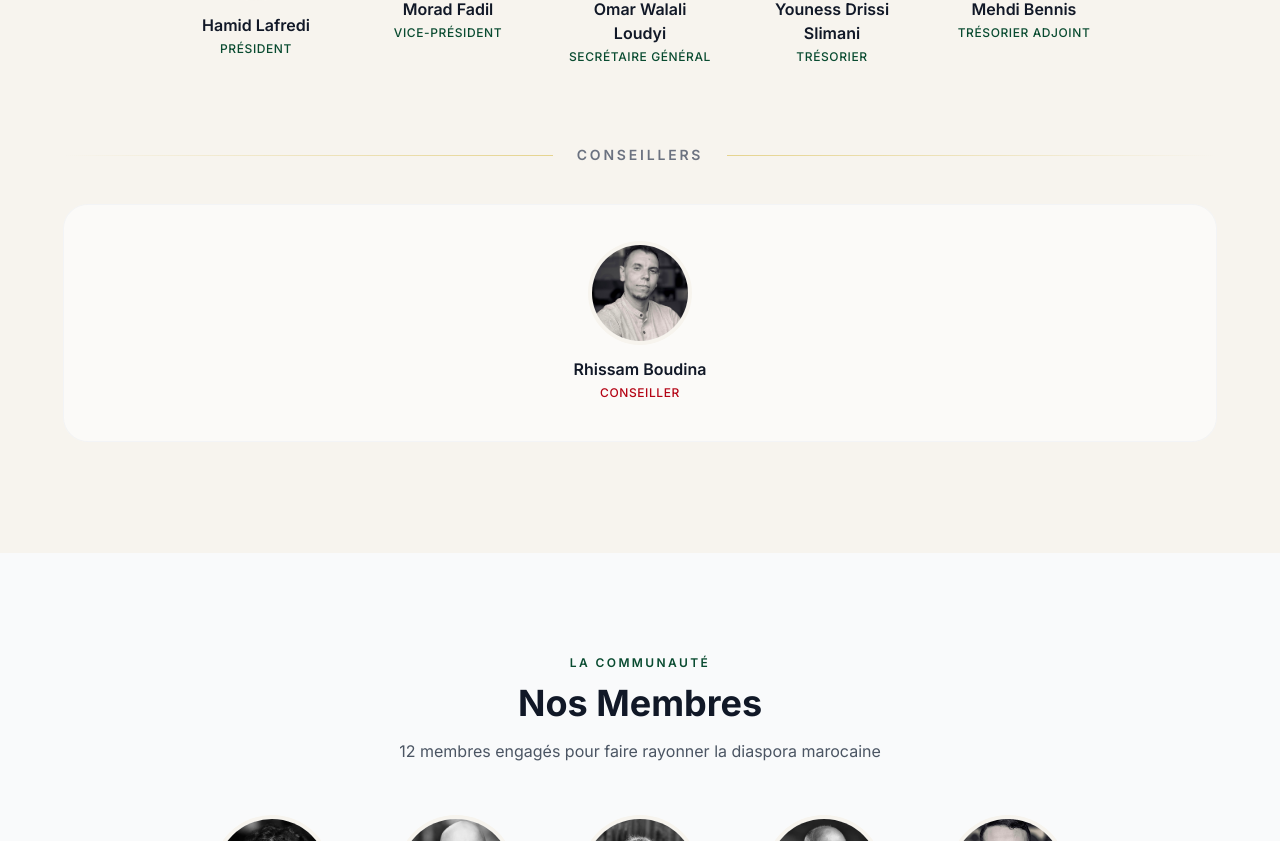
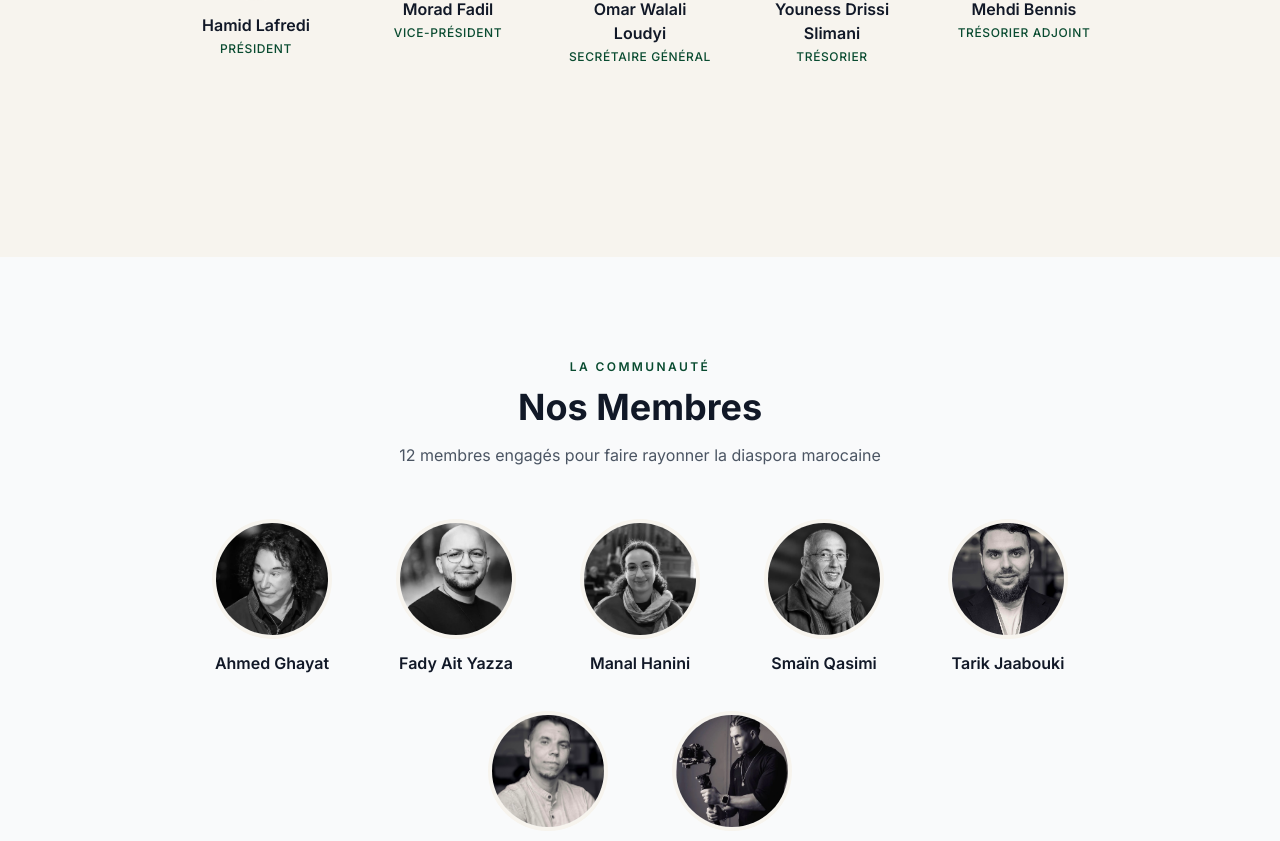
Before and after one commit to GenerationDiaspora/site-generation-diaspora, a Next.js app: page /about in a window 1280 px wide. Shown: the part 1959-2800 px from the top of the page. Built offline with nearby package versions, Linux system fonts and the light colour scheme.

Commit message:
fix: move Rhissam Boudina from conseillers to membres
Co-Authored-By: Claude Sonnet 4.6 <noreply@anthropic.com>

```diff
--- a/components/about/TeamShowcase.tsx
+++ b/components/about/TeamShowcase.tsx
@@ -249,7 +249,9 @@ export default function TeamShowcase({
               ))}
             </div>
 
-            {/* Conseillers */}
+            {/* Conseillers — masqué si vide */}
+            {conseil.length > 0 && (
+              <>
                 <TierDivider label="Conseillers" />
                 <div className="bg-white/60 rounded-3xl p-8 sm:p-10 ring-1 ring-gray-100">
                   <div className="flex flex-wrap justify-center gap-x-10 gap-y-10">
@@ -258,6 +260,8 @@ export default function TeamShowcase({
                     ))}
                   </div>
                 </div>
+              </>
+            )}
           </div>
         </div>
       </section>
--- a/data/bureau.ts
+++ b/data/bureau.ts
@@ -72,15 +72,7 @@ export const bureauLegal: BureauMember[] = [
   },
 ];
 
-export const conseillers: BureauMember[] = [
-  {
-    name: "Rhissam Boudina",
-    role: "Conseiller",
-    initials: "RB",
-    photo: "/images/membre-gd/Rhissam.Boudina.jpg",
-    availability: "2–4h/semaine",
-  },
-];
+export const conseillers: BureauMember[] = [];
 
 export const membres: Membre[] = [
   {
@@ -107,6 +99,11 @@ export const membres: Membre[] = [
     name: "Tarik Jaabouki",
     initials: "TJ",
     photo: "/images/membre-gd/Tarik.Jaabouki.jpg",
+  },
+  {
+    name: "Rhissam Boudina",
+    initials: "RB",
+    photo: "/images/membre-gd/Rhissam.Boudina.jpg",
   },
   {
     name: "Zirar",
```
Lines whose indentation alone changed are shown as unchanged.
